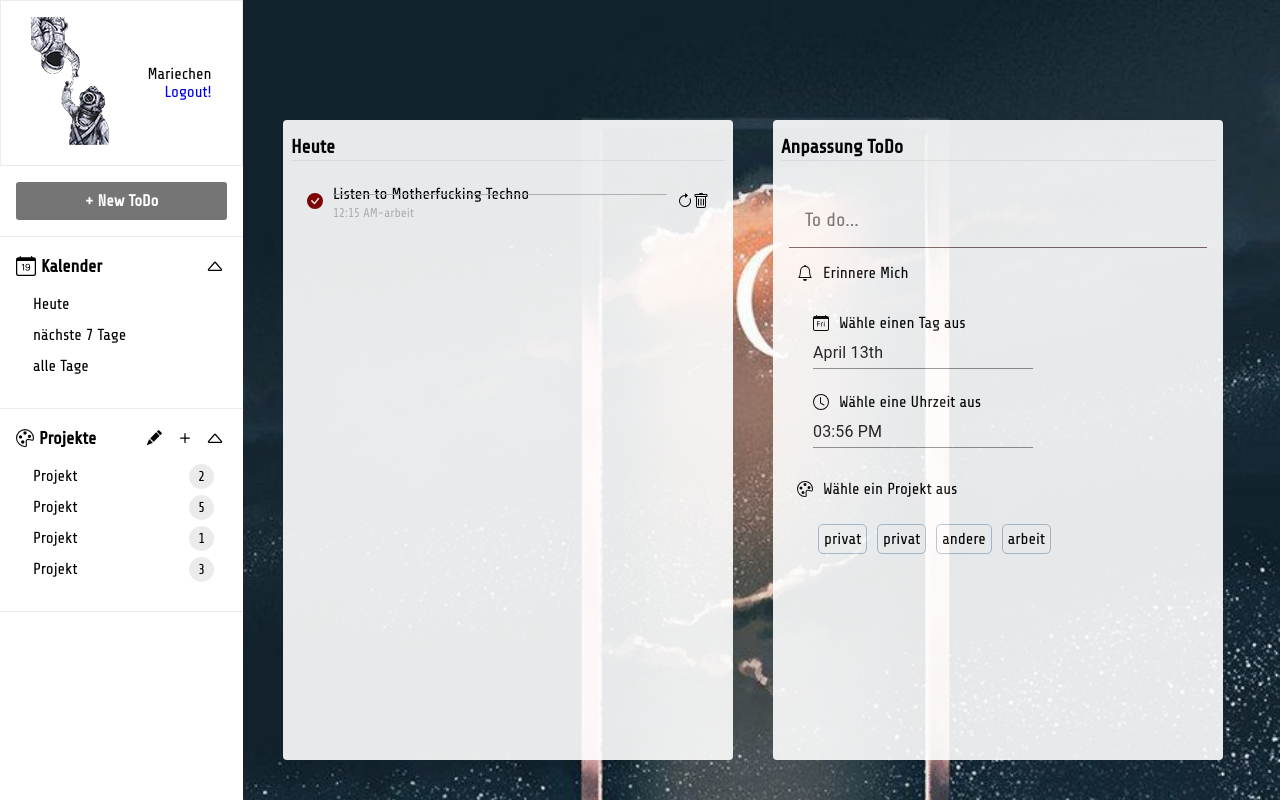
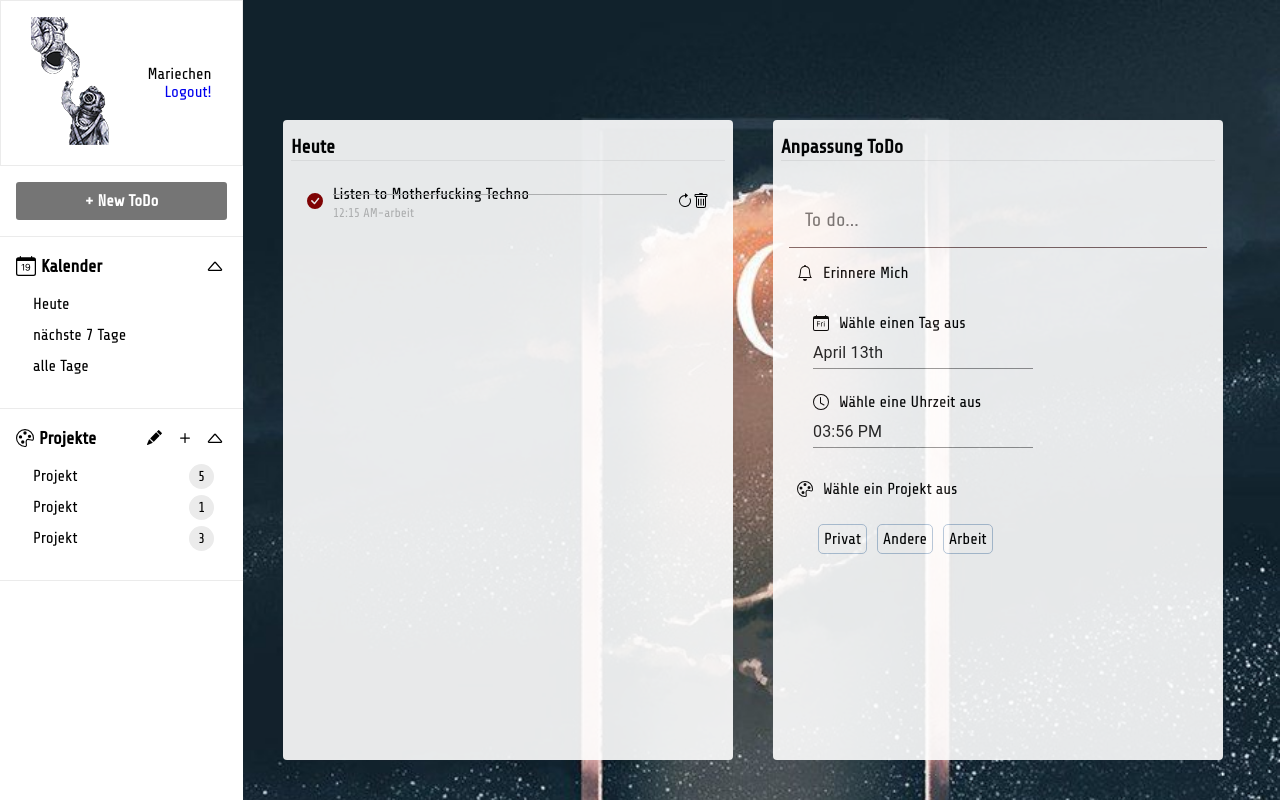
Before and after one commit to Hunter5Thompson/WebBootcamp, a React (Create React App) app: page / in a window 1280 px wide. Built offline with nearby package versions, Linux system fonts and the light colour scheme.

Commit message:
UseEffect Hook implemented and ToDoForm updated

```diff
--- a/package.json
+++ b/package.json
@@ -10,6 +10,7 @@
     "@testing-library/react": "^11.2.5",
     "@testing-library/user-event": "^12.8.3",
     "date-fns": "^2.19.0",
+    "firebase": "^8.4.1",
     "react": "^17.0.2",
     "react-bootstrap-icons": "^1.4.0",
     "react-dom": "^17.0.2",
--- a/src/components/AddNewToDo.js
+++ b/src/components/AddNewToDo.js
@@ -1,18 +1,25 @@
-import React, {useState} from 'react';
+import React, {useState, useContext, useEffect} from 'react';
 import Modal from './Modal';
 import ToDoForm from './ToDoForm';
+import {ToDoContext} from '../context';
 
 function AddNewToDo() {
+    const {selectedProject} = useContext(ToDoContext);
+
+
     const [showModal, setShowModal] = useState(false)
     const [text, setText] = useState('');
     const[day, setDay] = useState(new Date());
     const[time, setTime] = useState(new Date());
+    const [toDoProject, setToDoProject] = useState(selectedProject)
+
+
 
     const projects = [
-        {id : 1, name : "privat", numOfTodos : 2},
-        {id : 2, name : "privat", numOfTodos : 5},
-        {id : 3, name : 'andere', numOfTodos : 1},
-        {id : 7, name : 'arbeit', numOfTodos : 3},
+
+        {id : 2, name : "Privat", numOfTodos : 5},
+        {id : 3, name : 'Andere', numOfTodos : 1},
+        {id : 7, name : 'Arbeit', numOfTodos : 3},
 
     ]
 
@@ -21,6 +28,9 @@ function AddNewToDo() {
 
     }
 
+    useEffect(() =>{
+        setToDoProject(selectedProject);
+    }, [selectedProject])
 
     return(
         <div className="AddNewToDo">
@@ -40,6 +50,8 @@ function AddNewToDo() {
                     setDay={setDay}
                     time={time}
                     setTime={setTime}
+                    toDoProject={toDoProject}
+                    setToDoProject={setToDoProject}
                     projects={projects}
                     showButtons={true}
                     setShowModal={setShowModal}
--- a/src/components/EditToDo.js
+++ b/src/components/EditToDo.js
@@ -9,12 +9,13 @@ function EditToDo() {
     const [text, setText] = useState();
     const[day, setDay] = useState();
     const[time, setTime] = useState();
+    const [toDoProject, setToDoProject] = useState();
 
     const projects = [
-        {id : 1, name : "privat", numOfTodos : 2},
-        {id : 2, name : "privat", numOfTodos : 5},
-        {id : 3, name : 'andere', numOfTodos : 1},
-        {id : 7, name : 'arbeit', numOfTodos : 3},
+
+        {id : 2, name : "Privat", numOfTodos : 5},
+        {id : 3, name : 'Andere', numOfTodos : 1},
+        {id : 7, name : 'Arbeit', numOfTodos : 3},
 
     ]
 
@@ -34,6 +35,8 @@ function EditToDo() {
                     setText={setText}
                     day={day}
                     setDay={setDay}
+                    toDoProject={toDoProject}
+                    setToDoProject={setToDoProject}
                     time={time}
                     setTime={setTime}
                     projects={projects}
--- a/src/components/Projects.js
+++ b/src/components/Projects.js
@@ -10,7 +10,7 @@ function Projects(){
     const pencilColor = edit ? "#1EC94C" : "#000000"
 
     const projects = [
-        {id : 1, name : "privat", numOfTodos : 2},
+
         {id : 2, name : "privat", numOfTodos : 5},
         {id : 3, name : 'andere', numOfTodos : 1},
         {id : 7, name : 'arbeit', numOfTodos : 3},
--- a/src/components/ToDoForm.js
+++ b/src/components/ToDoForm.js
@@ -10,6 +10,7 @@ function ToDoForm({
     text, setText,
     day, setDay,
     time, setTime,
+    toDoProject, setToDoProject,
     projects,
     showButtons = false,
     setShowModal = false
@@ -65,11 +66,20 @@ function ToDoForm({
                             </div>
                         <div className="projects">
                                 {
-                                    projects.map(projects =>
-                                        <div className="project" key={projects.id}>
-                                            {projects.name}
+                                    projects.length > 0 ?
+                                    projects.map(project =>
+                                        <div
+                                        className={`project ${toDoProject === project.name ? "active" : ""}`}
+                                        onClick={() =>setToDoProject(project.name)}
+                                        key={project.id}
+                                        >
+                                            {project.name}
                                         </div>
                                         )
+                                        :
+                                        <div style={{color:'#ff0000'}}>
+                                            Bitte ein Projekt auswählen.
+                                        </div>
                                 }
                             </div>
                             </div>
```
Also changed, not shown: src/firebase/index.js (added, +17 -0 lines), 1 other file (tests, documents, lock files or other folders).
